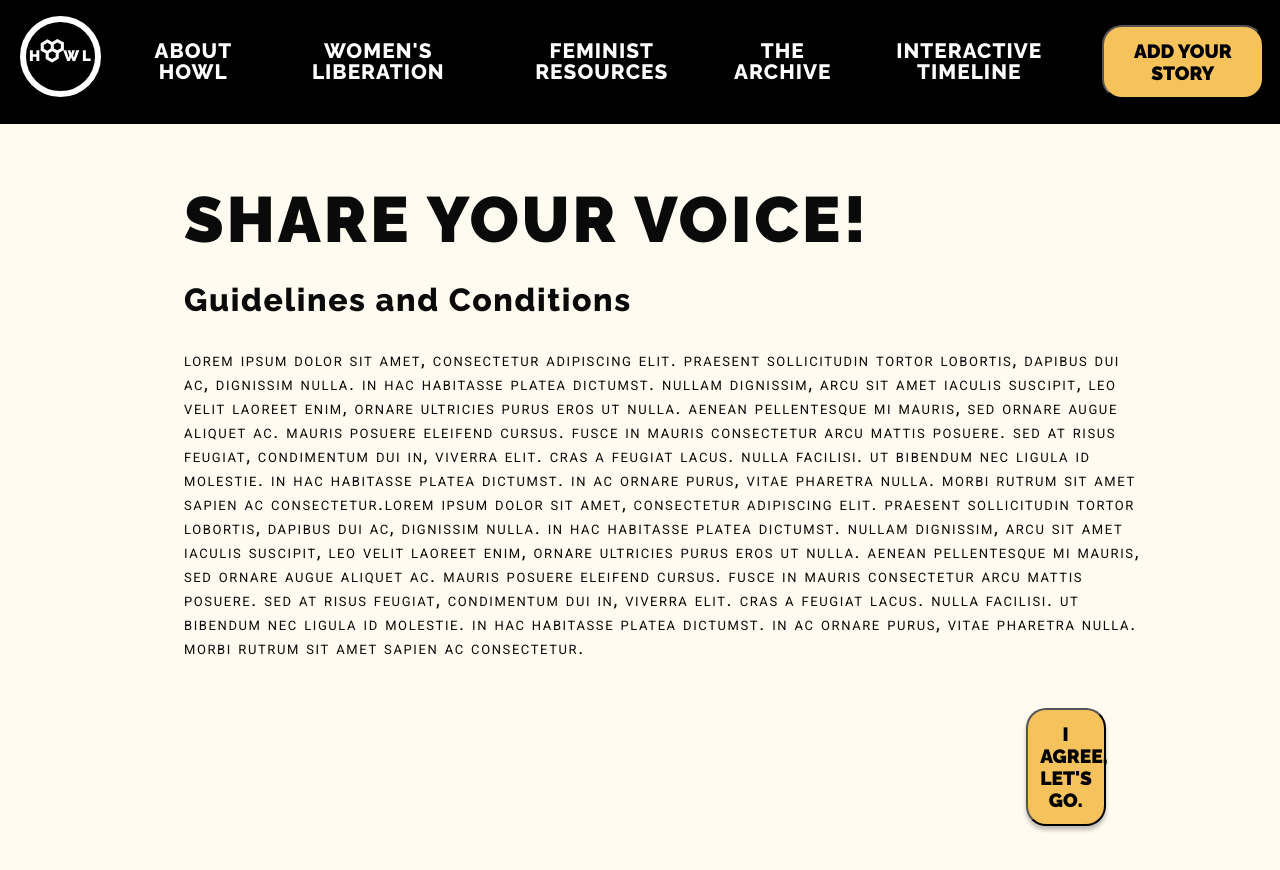
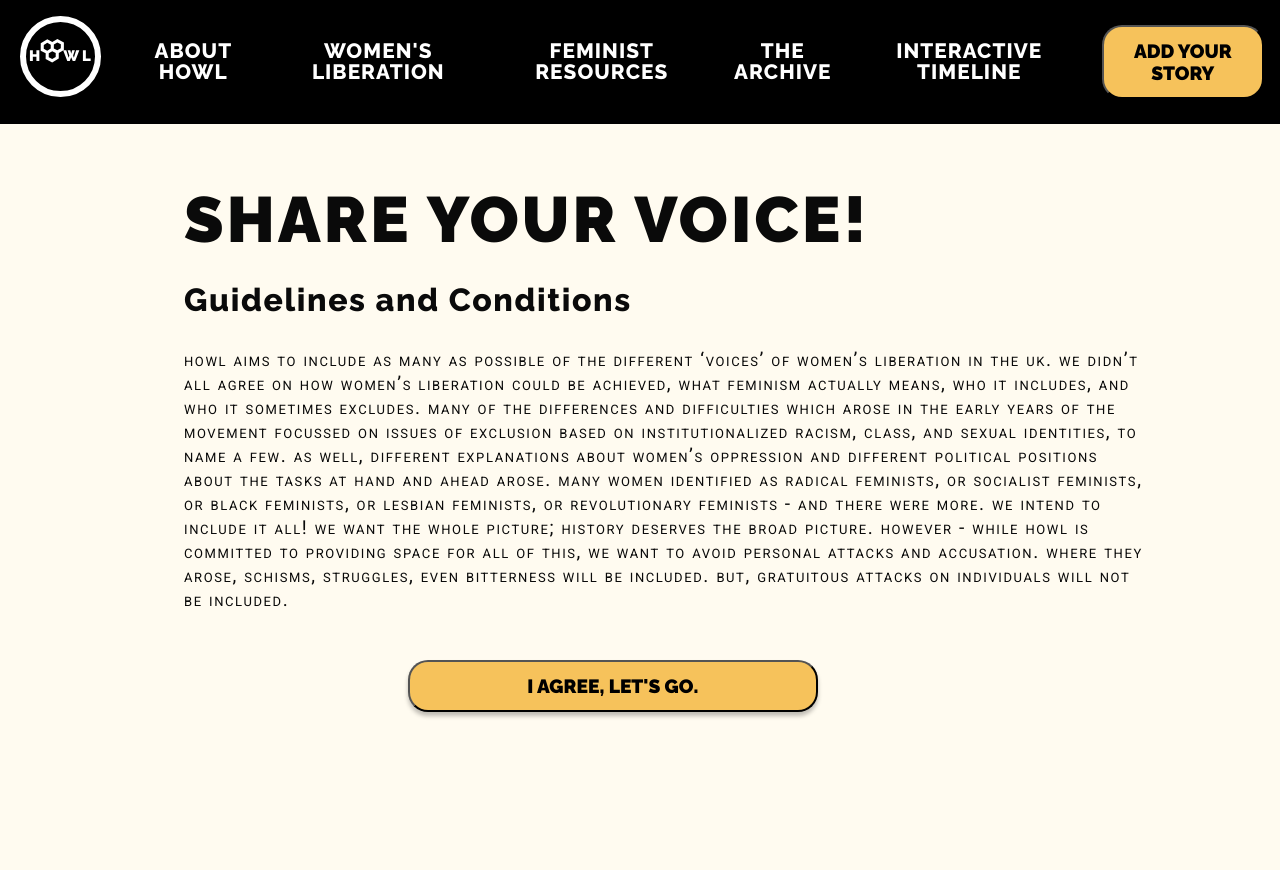
Before and after one commit to founders-programme-2/howl, a React (Create React App) app in the folder client/: page /add in a window 1280 px wide. Shown: the top 870 px of the page. After the commit the page ends 824 px from the top, so only its background shows below. Built offline with nearby package versions, Linux system fonts and the light colour scheme; what react-a11y would draw is missing.

Commit message:
merged with staging - take 2

```diff
--- a/client/src/Components/Add/Add.style.js
+++ b/client/src/Components/Add/Add.style.js
@@ -1,6 +1,6 @@
 import styled from 'styled-components';
 
-export const NavBtn = styled.button`
+export const Sbtn = styled.button`
   text-transform: uppercase;
   transition: all 0.2s ease-in-out;
   font-size: 1.2rem;
@@ -13,8 +13,3 @@ export const NavBtn = styled.button`
     transform: scale(1.1);
   }
 `;
-
-export const BtnRight = styled.div`
-  display: flex;
-  flex-direction: row-reverse;
-`;
--- a/client/src/Components/Add/index.js
+++ b/client/src/Components/Add/index.js
@@ -1,6 +1,6 @@
 import React, { Fragment } from 'react';
 import { Link } from 'react-router-dom';
-import { NavBtn, BtnRight } from './Add.style';
+import { Sbtn } from './Add.style';
 import navigationUrls from '../../constants/navigationUrls';
 
 const Add = () => {
@@ -14,34 +14,28 @@ const Add = () => {
         <section>
           <h2>Guidelines and Conditions</h2>
           <p>
-            Lorem ipsum dolor sit amet, consectetur adipiscing elit. Praesent
-            sollicitudin tortor lobortis, dapibus dui ac, dignissim nulla. In
-            hac habitasse platea dictumst. Nullam dignissim, arcu sit amet
-            iaculis suscipit, leo velit laoreet enim, ornare ultricies purus
-            eros ut nulla. Aenean pellentesque mi mauris, sed ornare augue
-            aliquet ac. Mauris posuere eleifend cursus. Fusce in mauris
-            consectetur arcu mattis posuere. Sed at risus feugiat, condimentum
-            dui in, viverra elit. Cras a feugiat lacus. Nulla facilisi. Ut
-            bibendum nec ligula id molestie. In hac habitasse platea dictumst.
-            In ac ornare purus, vitae pharetra nulla. Morbi rutrum sit amet
-            sapien ac consectetur.Lorem ipsum dolor sit amet, consectetur
-            adipiscing elit. Praesent sollicitudin tortor lobortis, dapibus dui
-            ac, dignissim nulla. In hac habitasse platea dictumst. Nullam
-            dignissim, arcu sit amet iaculis suscipit, leo velit laoreet enim,
-            ornare ultricies purus eros ut nulla. Aenean pellentesque mi mauris,
-            sed ornare augue aliquet ac. Mauris posuere eleifend cursus. Fusce
-            in mauris consectetur arcu mattis posuere. Sed at risus feugiat,
-            condimentum dui in, viverra elit. Cras a feugiat lacus. Nulla
-            facilisi. Ut bibendum nec ligula id molestie. In hac habitasse
-            platea dictumst. In ac ornare purus, vitae pharetra nulla. Morbi
-            rutrum sit amet sapien ac consectetur.
+            HOWL aims to include as many as possible of the different ‘voices’
+            of women’s liberation in the UK. We didn’t all agree on how women’s
+            liberation could be achieved, what feminism actually means, who it
+            includes, and who it sometimes excludes. Many of the differences and
+            difficulties which arose in the early years of the movement focussed
+            on issues of exclusion based on institutionalized racism, class, and
+            sexual identities, to name a few. As well, different explanations
+            about women’s oppression and different political positions about the
+            tasks at hand and ahead arose. Many women identified as radical
+            feminists, or socialist feminists, or black feminists, or lesbian
+            feminists, or revolutionary feminists - and there were more. We
+            intend to include it all! We want the whole picture; history
+            deserves the broad picture. However - while HOWL is committed to
+            providing space for all of this, we want to avoid personal attacks
+            and accusation. Where they arose, schisms, struggles, even
+            bitterness will be included. But, gratuitous attacks on individuals
+            will not be included.
           </p>
         </section>
-        <BtnRight>
-          <Link to={FORM_URL}>
-            <NavBtn type="button">I agree, let&#39;s go.</NavBtn>
-          </Link>
-        </BtnRight>
+        <Link to={FORM_URL}>
+          <Sbtn type="button">I agree, let&#39;s go.</Sbtn>
+        </Link>
       </main>
     </Fragment>
   );
```
